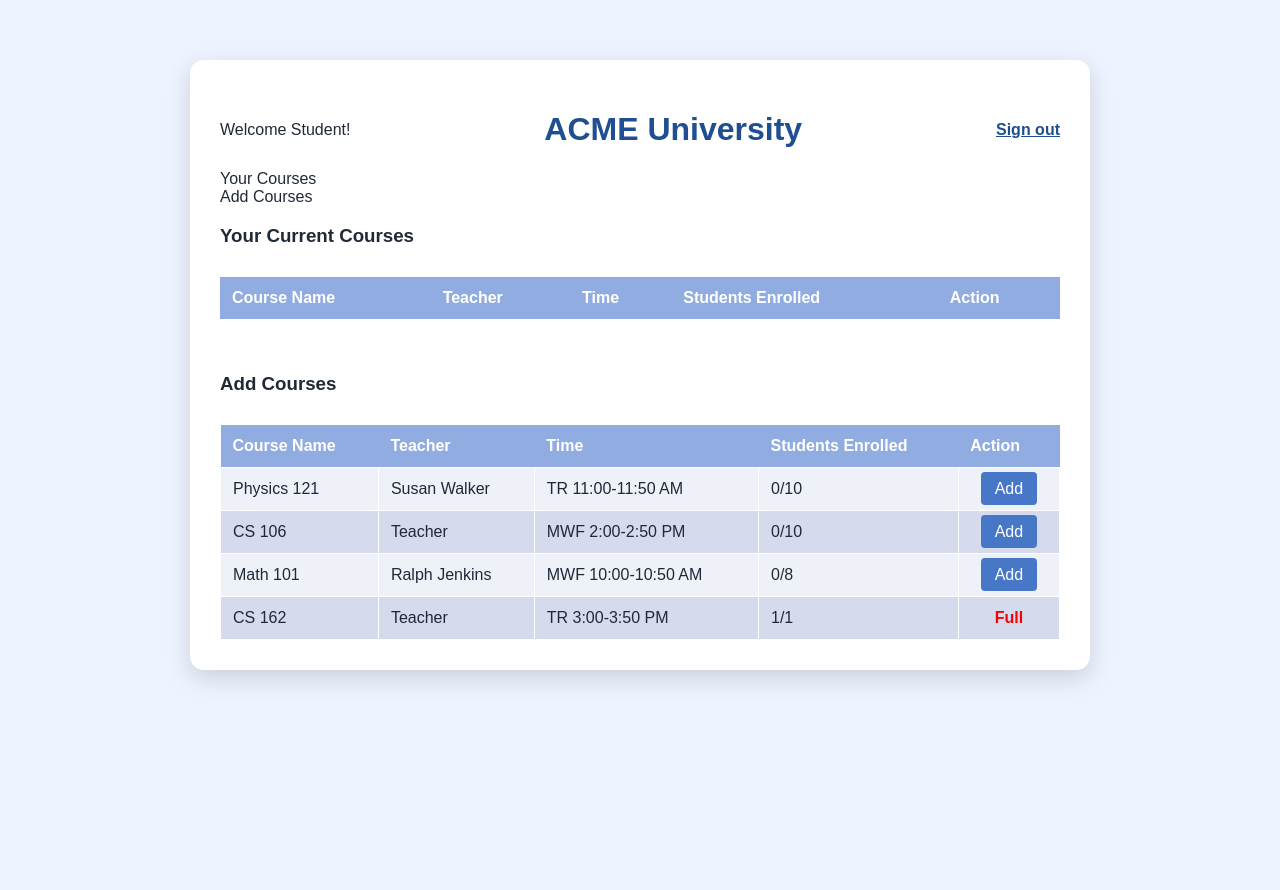
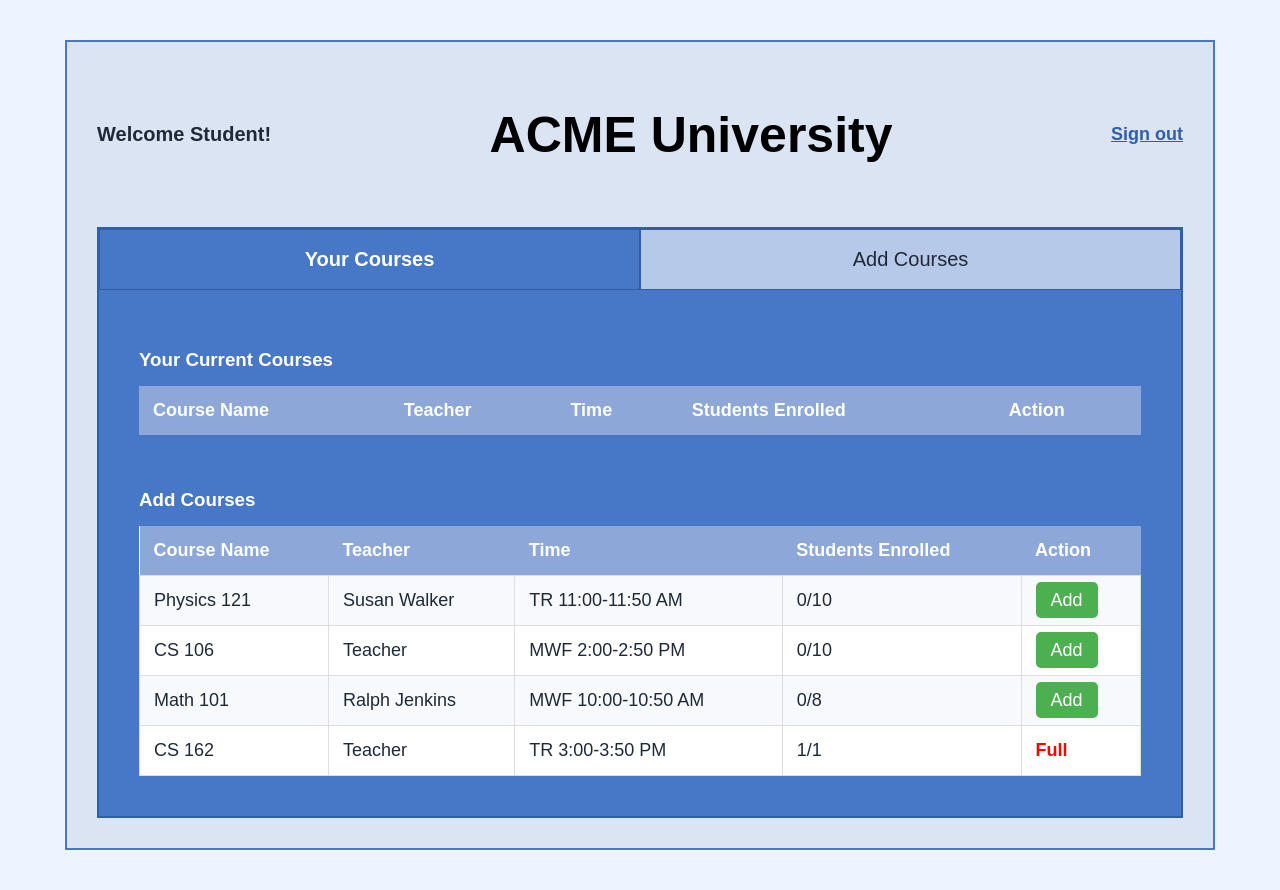
Before and after one commit to NCRD01/student-enrollment, a Flask app: page /student in a window 1280 px wide. Before the commit the page ends 683 px from the top, so only its background shows below. Run offline with Flask 3, Linux system fonts and the light colour scheme; a user stored in the database is signed in; data comes from the database, SQL or seed files in the repository; lists and menus that the app fills with data are empty.

Commit message:
Changes to style file

```diff
--- a/static/style.css
+++ b/static/style.css
@@ -78,12 +72,12 @@ button:hover {
 }
 
 .container {
-    width: 900px;
-    margin: 60px auto;
-    background-color: white;
-    border-radius: 14px;
-    box-shadow: 0 8px 25px rgba(0, 0, 0, 0.15);
+    width: 90%;
+    max-width: 1150px;
+    margin: 40px auto;
+    background-color: #dbe4f3;
     padding: 30px;
+    border: 2px solid #4778c7;
 }
 
 header {
@@ -93,71 +87,94 @@ header {
 }
 
 header h1 {
-    color: #1f4f91;
+    color: black;
+    font-size: 50px;
+}
+
+header p {
+    font-size: 20px;
+    font-weight: bold;
 }
 
 header a {
-    color: #1f4f91;
+    color: #2f5fa8;
+    font-size: 18px;
     font-weight: bold;
 }
 
-h2 {
+.tab-box {
+    margin-top: 30px;
+    background-color: #4778c7;
+    border: 2px solid #2f5fa8;
+    min-height: 500px;
+}
+
+.tabs {
+    display: flex;
+}
+
+.tab {
+    width: 50%;
     text-align: center;
+    padding: 18px;
+    font-size: 20px;
+    background-color: #b7c9e8;
+    border: 1px solid #2f5fa8;
+}
+
+.tab.active {
     background-color: #4778c7;
     color: white;
-    padding: 15px;
-    border-radius: 8px;
-    margin-top: 30px;
+    font-weight: bold;
 }
 
-.course-info {
-    background-color: #f3f6fb;
-    padding: 18px;
-    border-radius: 8px;
-    margin-top: 20px;
+.tab-content {
+    padding: 40px;
+}
+
+.tab-content h3 {
+    color: white;
+    margin-bottom: 15px;
 }
 
 table {
     width: 100%;
     border-collapse: collapse;
-    margin-top: 30px;
+    background-color: white;
 }
 
 th {
-    background-color: #91ace0;
+    background-color: #8ca7d8;
     color: white;
-    padding: 12px;
+    padding: 14px;
     text-align: left;
+    font-size: 18px;
 }
 
 td {
-    background-color: #d5dbec;
-    padding: 12px;
-    border: 1px solid white;
+    padding: 14px;
+    border: 1px solid #ddd;
+    font-size: 18px;
 }
 
-tr:nth-child(even) td {
-    background-color: #eef1f8;
-}
-
-td:last-child {
-    text-align: center;
+tr:nth-child(even) {
+    background-color: #f7f9fc;
 }
 
 .add {
-    background-color: #4778c7;
+    background-color: #4CAF50;
     color: white;
-    padding: 8px 14px;
-    border-radius: 4px;
+    padding: 8px 15px;
     text-decoration: none;
+    border-radius: 5px;
 }
 
 .drop {
-    background-color: #c74747;
+    background-color: #e74c3c;
     color: white;
-    padding: 8px 14px;
-    border-radius: 4px;
+    padding: 8px 15px;
     text-decoration: none;
+    border-radius: 5px;
 }
 
 .full {
```
Also changed, not shown: other parts of static/style.css (+28 -23 lines).
